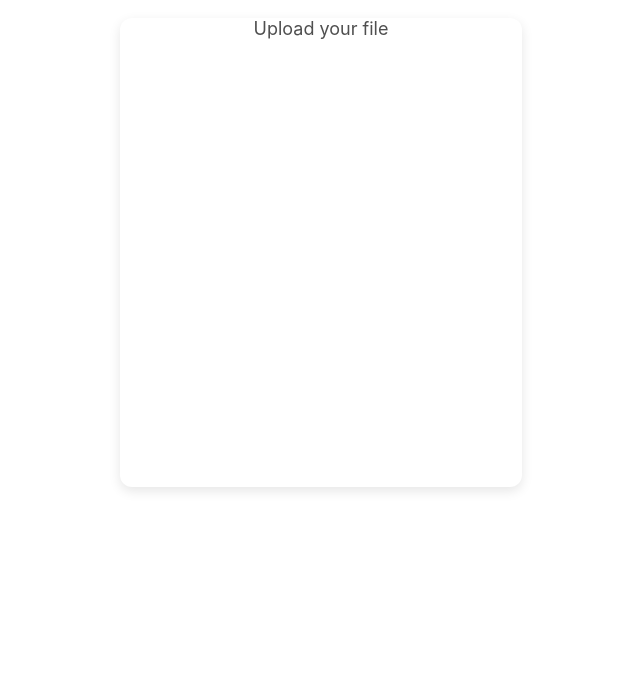
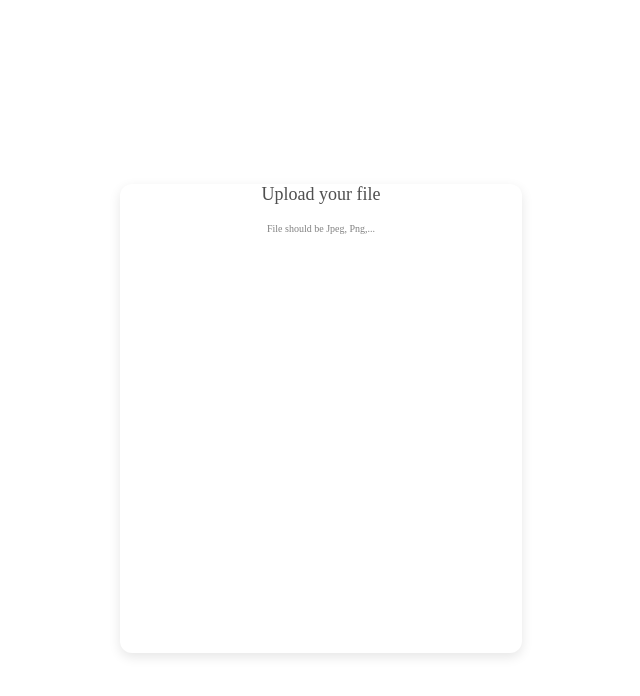
Before and after one commit to zterhes/FileUploader, a React (Create React App) app in the folder fileuploader_frontend/: page / in a window 1280 px wide. Shown: the top 696 px of the page, without its empty margins (319-959 px from the left). Built offline with nearby package versions, Linux system fonts and the light colour scheme.

Commit message:
add dragAndDrop component

```diff
--- a/fileuploader_frontend/src/App.js
+++ b/fileuploader_frontend/src/App.js
@@ -7,6 +7,8 @@ const Page = styled.div`
 display:flex;
 justify-content:center;
 align-items:center;
+height:100vh;
+width:100vw;
 `
 
 const UploaderDiv = styled.div`
--- /dev/null
+++ b/fileuploader_frontend/src/components/DragAndDrop.jsx
@@ -0,0 +1,11 @@
+import React from 'react'
+
+const DragAndDrop = () => {
+    return (
+        <div>
+
+        </div>
+    )
+}
+
+export default DragAndDrop
--- a/fileuploader_frontend/src/components/FileUploader.jsx
+++ b/fileuploader_frontend/src/components/FileUploader.jsx
@@ -1,5 +1,6 @@
 import React from 'react';
 import styled from "styled-components";
+import DragAndDrop from './DragAndDrop'
 
 const UploaderBackground = styled.div`
 height: 100%;
@@ -11,13 +12,17 @@ box-shadow: 0px 4px 12px rgba(0, 0, 0, 0.1);
 
 const Text = styled.p`
 font-size: ${props => props.textSize};
-color: #4F4F4F;
+font-family: Poppins;
+color: ${props=>props.color};
+font-weight: 500;
 `
 
 const FileUploader = () => {
     return (
         <UploaderBackground>
-            <Text textSize="18px">Upload your file</Text>
+            <Text textSize="18px" color="#4F4F4F">Upload your file</Text>
+            <Text textSize="10px" color="#828282">File should be Jpeg, Png,...</Text>
+            <DragAndDrop></DragAndDrop>
         </UploaderBackground>
     );
 }
```
